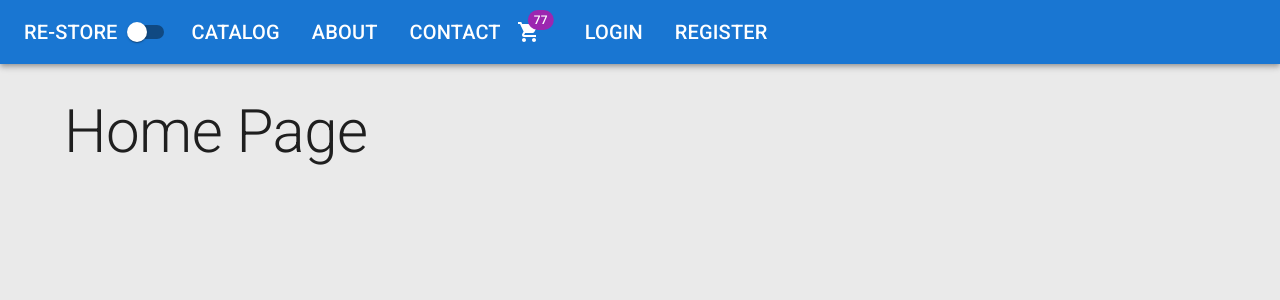
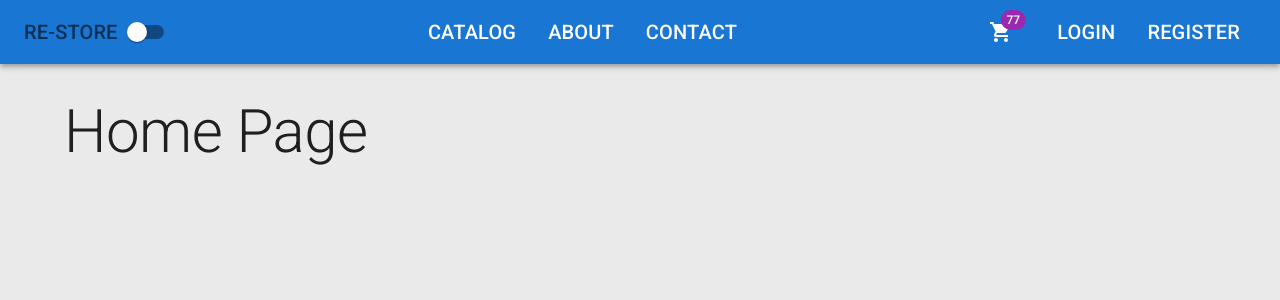
Before and after one commit to srknea/ReStore, a React (Vite) app in the folder client/: page / in a window 1280 px wide. Shown: the top 300 px of the page. Built offline with nearby package versions, Linux system fonts and the light colour scheme.

Commit message:
Styling the nav bar

```diff
--- a/client/src/app/layout/Header.tsx
+++ b/client/src/app/layout/Header.tsx
@@ -1,5 +1,5 @@
 import { ShoppingCart } from "@mui/icons-material";
-import { AppBar, Badge, IconButton, List, ListItem, Switch, Toolbar, Typography } from "@mui/material";
+import { AppBar, Badge, Box, IconButton, List, ListItem, Switch, Toolbar, Typography } from "@mui/material";
 import { NavLink } from "react-router-dom";
 
 const midLinks = [
@@ -18,23 +18,38 @@
     handleThemeChange: () => void;
 }
 
+const navStyles = {
+    textDecoration: 'none',
+    color: 'inherit',
+    typography:'h6',
+    '&:hover':{
+        color: 'grey.500',
+    },
+    '&.active':{
+        color: 'text.secondary',
+    }
+}
+
 
 export default function Header({darkMode, handleThemeChange}: Props){
     return(
         <AppBar position='static' sx={{mb: 4}}>
-            <Toolbar>
+            <Toolbar sx={{display: "flex", justifyContent: "space-between", alignItems: "center"}}>
+
+                <Box display='flex' alignItems='center'>
                     <Typography
                         variant="h6"
 
                         component= {NavLink}
                         to= '/'
 
-                    sx={{color: 'inherit', textDecoration: 'none'}}
+                        sx= {navStyles}
                     >
                         RE-STORE
                     </Typography>
+                    <Switch checked={darkMode} onChange={handleThemeChange}/>
+                </Box>
 
-                <Switch checked={darkMode} onChange={handleThemeChange}/>
 
                 <List sx={{display: 'flex'}}>
                     {midLinks.map(({title, path}) => (
@@ -42,7 +57,7 @@
                             key= {path}
                             component= {NavLink}
                             to= {path}
-                            sx={{color: 'inherit', typography:'h6'}}
+                            sx= {navStyles}
                         >
 
                             {title.toUpperCase()}
@@ -51,19 +66,19 @@
                     ))}
                 </List>
 
+                <Box display='flex' alignItems='center'>
                     <IconButton size='large' edge='start' color='inherit' sx={{mr: 2}}>
                         <Badge badgeContent={77} color='secondary'>
                             <ShoppingCart/>
                         </Badge>
                     </IconButton>
-
                     <List sx={{display: 'flex'}}>
                         {rightLinks.map(({title, path}) => (
                             <ListItem
                                 key= {path}
                                 component= {NavLink}
                                 to= {path}
-                            sx={{color: 'inherit', typography:'h6'}}
+                                sx= {navStyles}
                             >
 
                                 {title.toUpperCase()}
@@ -71,6 +86,7 @@
                             </ListItem>
                         ))}
                     </List>
+                </Box>
 
             </Toolbar>
         </AppBar>
```
Also changed, not shown: 2 other files (tests, documents, lock files or other folders). Lines whose indentation alone changed are shown as unchanged.
